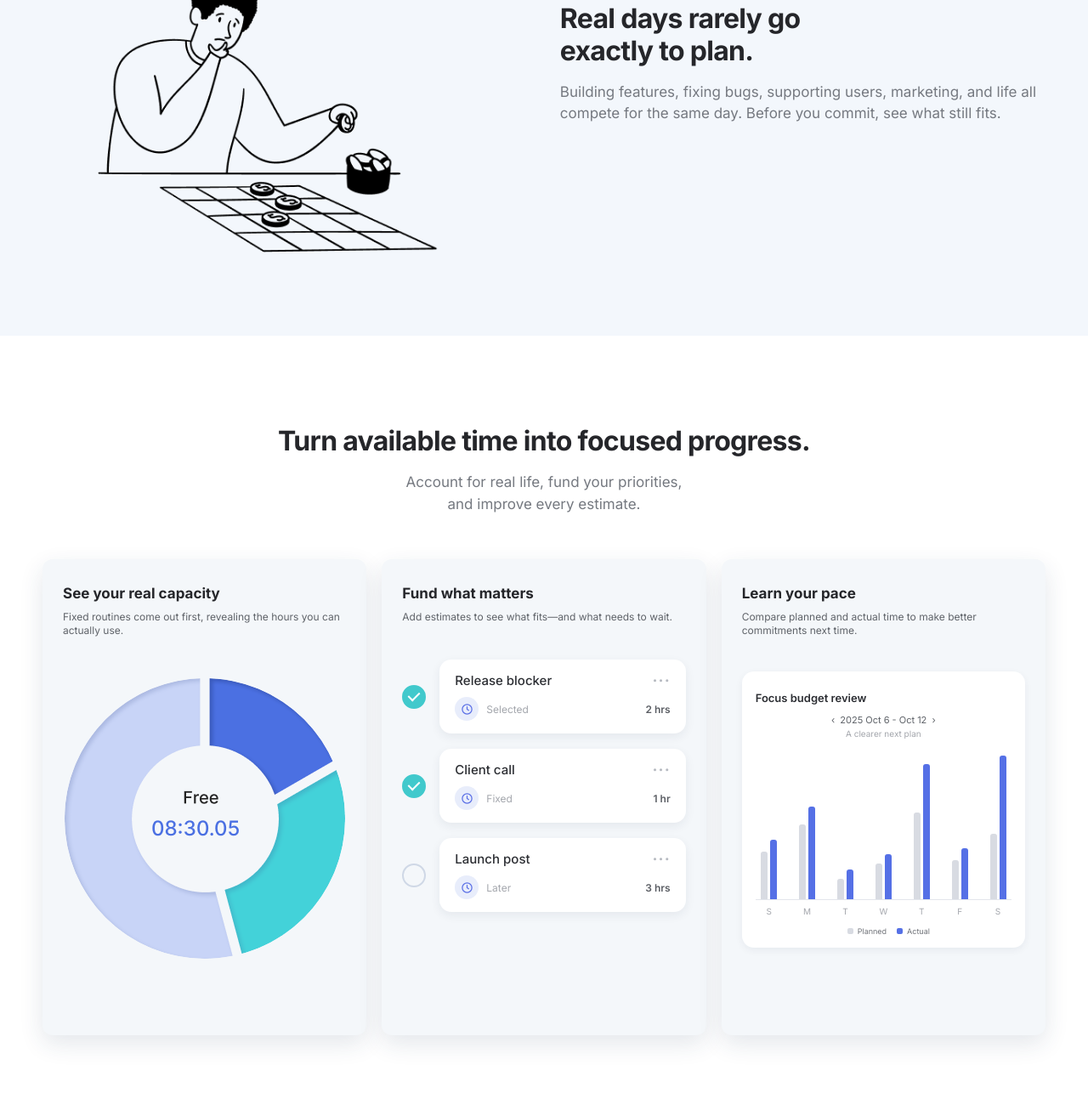
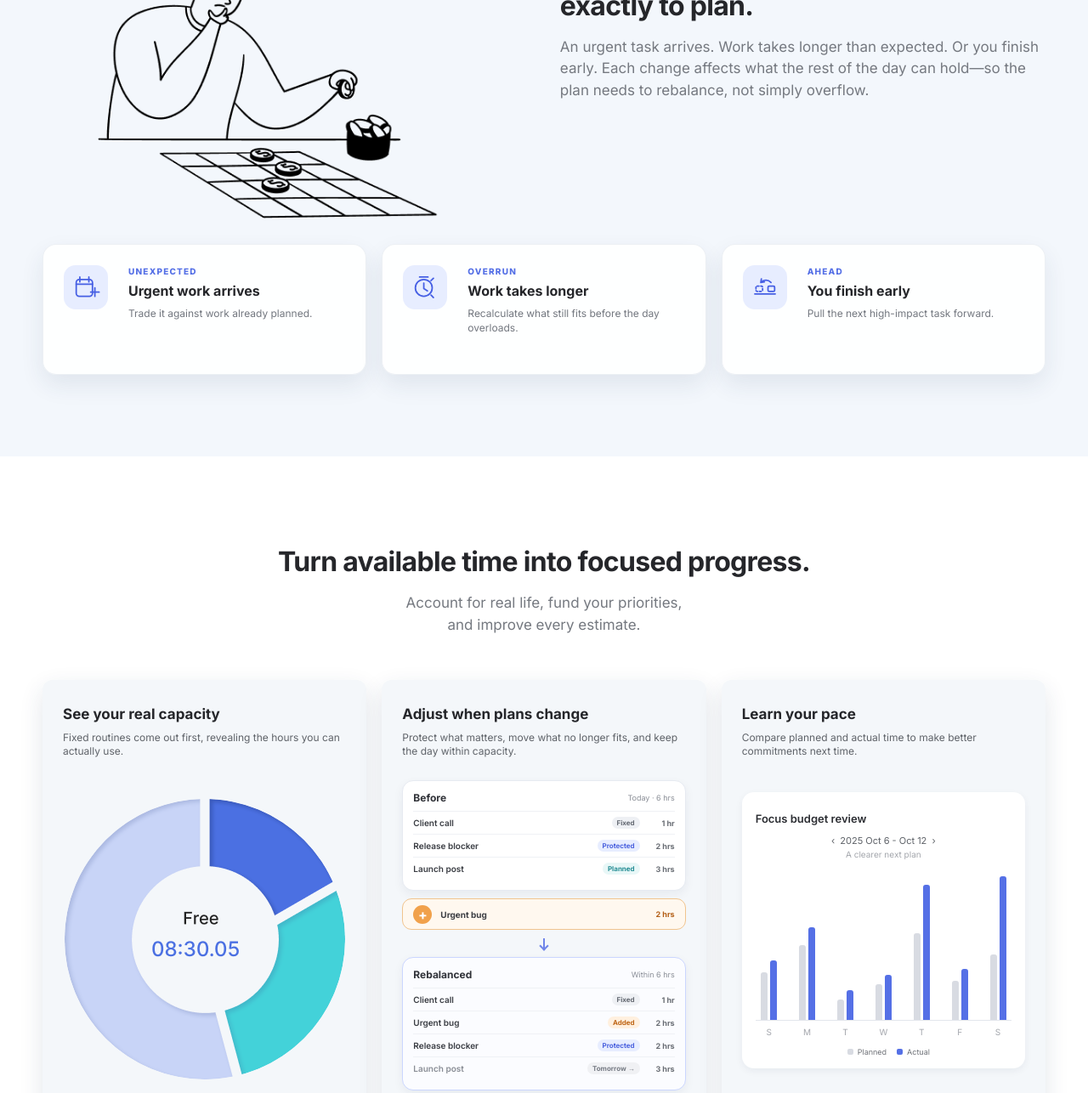
Before and after one commit to SidHung/timebudget-landing, a website: page focus.html in a window 1280 px wide. Shown: the part 1005-2291 px from the top of the page at 85% size. Drawn offline with Linux system fonts and the light colour scheme.

Commit message:
Improve focus page rescheduling story

```diff
--- a/focus.html
+++ b/focus.html
@@ -8,7 +8,7 @@
     <link rel="preconnect" href="https://fonts.googleapis.com">
     <link rel="preconnect" href="https://fonts.gstatic.com" crossorigin>
     <link href="https://fonts.googleapis.com/css2?family=Inter:wght@400;500;600;700;800&amp;display=swap" rel="stylesheet">
-    <link rel="stylesheet" href="src/styles.css" />
+    <link rel="stylesheet" href="src/styles.css?v=focus-reschedule" />
   </head>
   <body>
     <header class="site-header">
@@ -36,8 +36,28 @@
           <img src="public/assets/problem-illustration.png" alt="A person choosing between competing priorities" loading="lazy" />
           <div class="reveal">
             <h2>Real days rarely go<br>exactly to plan.</h2>
-            <p>Building features, fixing bugs, supporting users, marketing, and life all compete for the same day. Before you commit, see what still fits.</p>
+            <p>An urgent task arrives. Work takes longer than expected. Or you finish early. Each change affects what the rest of the day can hold—so the plan needs to rebalance, not simply overflow.</p>
           </div>
+        </div>
+        <div class="shell problem-scenarios" aria-label="Three reasons a daily plan may need to change">
+          <article class="scenario-card reveal">
+            <div class="scenario-icon" data-visual-placeholder="scenario-unexpected" aria-hidden="true">
+              <svg viewBox="0 0 48 48" fill="none" stroke="currentColor" stroke-width="2.5" stroke-linecap="round" stroke-linejoin="round"><rect x="8" y="11" width="27" height="28" rx="5"/><path d="M14 7v8M29 7v8M8 19h27M39 25v14M32 32h14"/></svg>
+            </div>
+            <div><span>Unexpected</span><h3>Urgent work arrives</h3><p>Trade it against work already planned.</p></div>
+          </article>
+          <article class="scenario-card reveal">
+            <div class="scenario-icon" data-visual-placeholder="scenario-overrun" aria-hidden="true">
+              <svg viewBox="0 0 48 48" fill="none" stroke="currentColor" stroke-width="2.5" stroke-linecap="round" stroke-linejoin="round"><circle cx="22" cy="25" r="14"/><path d="M22 17v9l6 4M15 7h14M34 13l4-4M34 37l4 4"/></svg>
+            </div>
+            <div><span>Overrun</span><h3>Work takes longer</h3><p>Recalculate what still fits before the day overloads.</p></div>
+          </article>
+          <article class="scenario-card reveal">
+            <div class="scenario-icon" data-visual-placeholder="scenario-ahead" aria-hidden="true">
+              <svg viewBox="0 0 48 48" fill="none" stroke="currentColor" stroke-width="2.5" stroke-linecap="round" stroke-linejoin="round"><path d="M7 35h34"/><rect x="9" y="22" width="11" height="9" rx="2" stroke-dasharray="3 3"/><rect x="29" y="22" width="11" height="9" rx="2"/><path d="M34 16c-5-5-12-5-17 0M17 16l1-6M17 16l6-1"/></svg>
+            </div>
+            <div><span>Ahead</span><h3>You finish early</h3><p>Pull the next high-impact task forward.</p></div>
+          </article>
         </div>
       </section>
 
@@ -53,29 +73,23 @@
             <img class="donut" src="public/assets/pie.png" alt="Free time: 8 hours 30 minutes" width="330" height="330" />
           </article>
           <article class="feature-card reveal">
-            <h3>Fund what matters</h3>
-            <p>Add estimates to see what fits—and what needs to wait.</p>
-            <div class="task-list">
-              <div class="task">
-                <i class="check done"></i>
-                <div class="task-body">
-                  <div class="task-top"><span>Release blocker</span><b class="dots">···</b></div>
-                  <div class="task-bottom"><span class="clock-badge"><svg viewBox="0 0 24 24" fill="none" stroke="currentColor" stroke-width="2" stroke-linecap="round" stroke-linejoin="round" aria-hidden="true"><circle cx="12" cy="12" r="9"/><path d="M12 7.5V12l3 2"/></svg></span><small>Selected</small><b>2 hrs</b></div>
-                </div>
+            <h3>Adjust when plans change</h3>
+            <p>Protect what matters, move what no longer fits, and keep the day within capacity.</p>
+            <div class="rebalance-flow" data-visual-placeholder="flexible-rescheduling-demo" aria-label="An urgent task is added and the day is rebalanced">
+              <div class="plan-state plan-before">
+                <div class="plan-state-head"><strong>Before</strong><span>Today · 6 hrs</span></div>
+                <div class="mini-task"><span>Client call</span><small class="status fixed">Fixed</small><b>1 hr</b></div>
+                <div class="mini-task"><span>Release blocker</span><small class="status protected">Protected</small><b>2 hrs</b></div>
+                <div class="mini-task"><span>Launch post</span><small class="status planned">Planned</small><b>3 hrs</b></div>
               </div>
-              <div class="task">
-                <i class="check done"></i>
-                <div class="task-body">
-                  <div class="task-top"><span>Client call</span><b class="dots">···</b></div>
-                  <div class="task-bottom"><span class="clock-badge"><svg viewBox="0 0 24 24" fill="none" stroke="currentColor" stroke-width="2" stroke-linecap="round" stroke-linejoin="round" aria-hidden="true"><circle cx="12" cy="12" r="9"/><path d="M12 7.5V12l3 2"/></svg></span><small>Fixed</small><b>1 hr</b></div>
-                </div>
-              </div>
-              <div class="task">
-                <i class="check"></i>
-                <div class="task-body">
-                  <div class="task-top"><span>Launch post</span><b class="dots">···</b></div>
-                  <div class="task-bottom"><span class="clock-badge"><svg viewBox="0 0 24 24" fill="none" stroke="currentColor" stroke-width="2" stroke-linecap="round" stroke-linejoin="round" aria-hidden="true"><circle cx="12" cy="12" r="9"/><path d="M12 7.5V12l3 2"/></svg></span><small>Later</small><b>3 hrs</b></div>
-                </div>
+              <div class="change-event"><span class="change-plus">+</span><strong>Urgent bug</strong><b>2 hrs</b></div>
+              <div class="flow-arrow" aria-hidden="true"><span></span></div>
+              <div class="plan-state plan-after">
+                <div class="plan-state-head"><strong>Rebalanced</strong><span>Within 6 hrs</span></div>
+                <div class="mini-task"><span>Client call</span><small class="status fixed">Fixed</small><b>1 hr</b></div>
+                <div class="mini-task"><span>Urgent bug</span><small class="status added">Added</small><b>2 hrs</b></div>
+                <div class="mini-task"><span>Release blocker</span><small class="status protected">Protected</small><b>2 hrs</b></div>
+                <div class="mini-task moved"><span>Launch post</span><small class="status moved-label">Tomorrow →</small><b>3 hrs</b></div>
               </div>
             </div>
           </article>
@@ -127,7 +141,7 @@
             <ul>
               <li>✅&nbsp; Real capacity is visible.</li>
               <li>✅&nbsp; Priorities get protected hours.</li>
-              <li>✅&nbsp; The rest can wait on purpose.</li>
+              <li>✅&nbsp; The rest can adapt accordingly.</li>
             </ul>
           </article>
         </div>
--- a/src/styles.css
+++ b/src/styles.css
@@ -6,4 +6,41 @@
 /* Preserve the source artwork's exact geometry instead of redrawing it in CSS. */
 img.donut{display:block;width:min(330px,100%);height:auto;margin:48px auto 0;background:none;position:static}
 .step-icon img{display:block;width:auto;height:auto;max-width:88px;max-height:85px}
-@media(max-width:800px){img.donut{width:270px;height:auto}}
+
+/* Make the problem tangible before showing how TimeBudget responds. */
+.problem{padding-bottom:96px}
+.problem-inner{height:auto;min-height:560px}
+.problem-scenarios{display:grid;grid-template-columns:repeat(3,1fr);gap:18px;margin-top:-28px}
+.scenario-card{min-height:154px;display:grid;grid-template-columns:58px 1fr;gap:18px;align-items:start;background:rgba(255,255,255,.9);border:1px solid rgba(83,105,151,.1);border-radius:16px;padding:24px;box-shadow:0 12px 28px rgba(36,55,88,.09)}
+.scenario-icon{width:52px;height:52px;border-radius:14px;display:grid;place-items:center;background:#e7edff;color:#465fe4}
+.scenario-icon svg{width:34px;height:34px}
+.scenario-card span{display:block;margin:1px 0 7px;color:#5570e6;font-size:10px;font-weight:800;letter-spacing:.12em;text-transform:uppercase}
+.scenario-card h3{margin:0 0 8px;font-size:16px;line-height:1.25}
+.scenario-card p{margin:0;color:#73777f;font-size:12px;line-height:1.45}
+
+/* A compact before/change/after story for flexible rescheduling. */
+.rebalance-flow{margin-top:26px;display:grid;gap:9px}
+.plan-state{background:#fff;border:1px solid #e6eaf1;border-radius:13px;padding:12px;box-shadow:0 4px 12px rgba(23,42,70,.06)}
+.plan-after{border-color:#cbd6ff;background:#fbfcff}
+.plan-state-head{display:flex;align-items:center;justify-content:space-between;margin-bottom:8px}
+.plan-state-head strong{font-size:12px;color:#303238}
+.plan-state-head span{font-size:9px;color:#8b8f97}
+.mini-task{min-height:27px;display:grid;grid-template-columns:minmax(0,1fr) auto 34px;gap:7px;align-items:center;border-top:1px solid #eff1f5;font-size:10px}
+.mini-task>span{overflow:hidden;text-overflow:ellipsis;white-space:nowrap;color:#3b3e44;font-weight:600}
+.mini-task b{font-size:9px;color:#696d74;text-align:right}
+.status{border-radius:999px;padding:3px 6px;font-size:8px;font-weight:700;line-height:1;white-space:nowrap}
+.status.fixed{background:#eef0f4;color:#666b74}
+.status.protected{background:#e7edff;color:#4c63df}
+.status.planned{background:#e8f7f7;color:#278e95}
+.status.added{background:#fff0df;color:#bf6718}
+.status.moved-label{background:#f0f1f4;color:#767b84}
+.mini-task.moved>span{color:#8a8e96}
+.change-event{min-height:37px;display:grid;grid-template-columns:24px 1fr auto;gap:8px;align-items:center;padding:6px 12px;border:1px solid #f1c48e;border-radius:11px;background:#fff8ef;color:#3d3f44}
+.change-event .change-plus{width:22px;height:22px;display:grid;place-items:center;border-radius:50%;background:#f1a14b;color:#fff;font-size:16px;font-weight:700;line-height:1}
+.change-event strong{font-size:10px}
+.change-event b{font-size:9px;color:#b35f17}
+.flow-arrow{height:14px;display:grid;place-items:center}
+.flow-arrow span{width:2px;height:12px;background:#7085e9;position:relative}
+.flow-arrow span:after{content:"";position:absolute;left:50%;bottom:-1px;width:6px;height:6px;border-right:2px solid #7085e9;border-bottom:2px solid #7085e9;transform:translateX(-50%) rotate(45deg)}
+
+@media(max-width:800px){img.donut{width:270px;height:auto}.problem{padding-bottom:70px}.problem-inner{min-height:0}.problem-scenarios{grid-template-columns:1fr;margin-top:0}.scenario-card{min-height:0}.rebalance-flow{max-width:360px;margin:28px auto 0}}
```
Also changed, not shown: docs/focus-visual-brief.md (added, +99 -0 lines).
